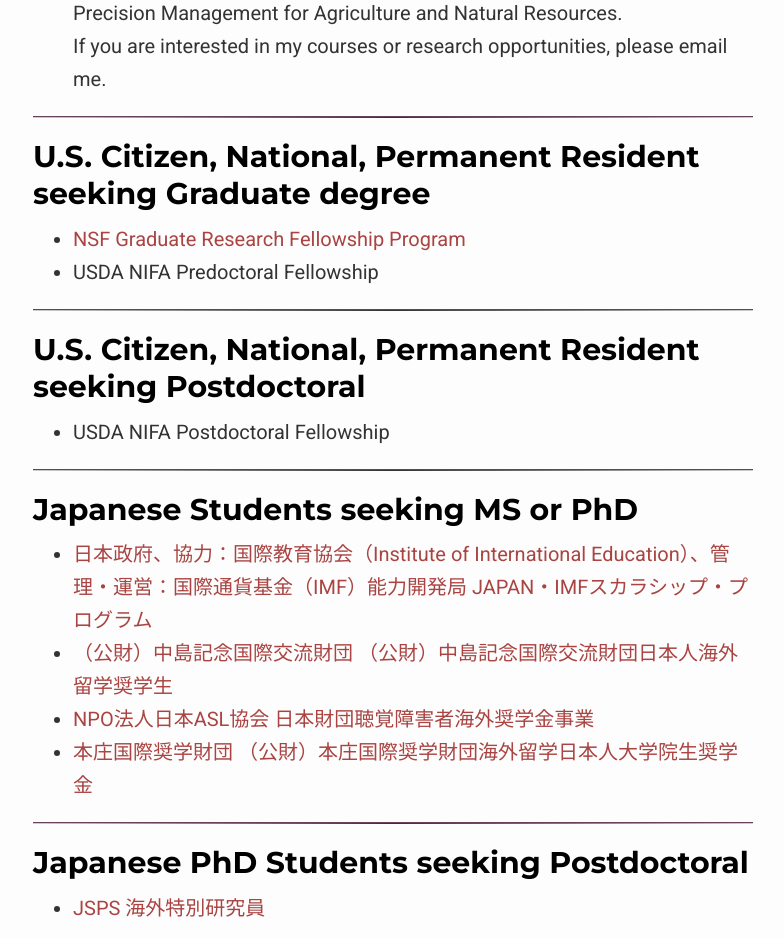
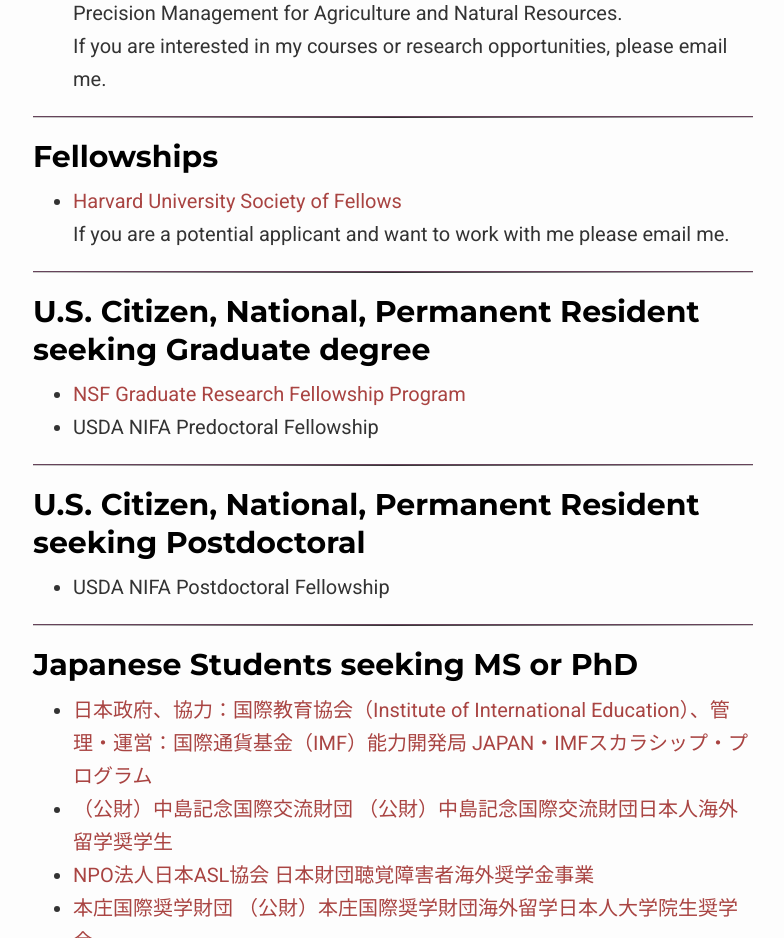
Before and after one commit to toshimzt/toshimzt.github.io, a plain HTML site: page post/opportunities/index.html in a window 1280 px wide. Shown: the part 1020-1958 px from the top of the page, without its empty margins (247-1031 px from the left). Drawn offline with nearby package versions, Linux system fonts and the light colour scheme; some icons are missing.

Commit message:
Added a fellowship application link to the opportunities page for harvards society of fellows

```diff
--- a/post/opportunities/index.html
+++ b/post/opportunities/index.html
@@ -194,6 +194,13 @@
                 <li style="list-style-type: none;">If you are interested in my courses or research opportunities, please email me.</li>
             </ul>
             <hr style="margin-top: 20px; border: 0; border-top: 1px solid #66435A;">
+            <h2 id="phd"><strong>Fellowships</strong></h2>
+            <ul>
+                <li><a href="https://socfell.fas.harvard.edu/nomination-procedure"
+                    target="_blank" rel="noopener">Harvard University Society of Fellows</a></li>
+                <li style="list-style-type: none;">If you are a potential applicant and want to work with me please email me.</li>
+            </ul>
+            <hr style="margin-top: 20px; border: 0; border-top: 1px solid #66435A;">
             <h2 id="phd"><strong>U.S. Citizen, National, Permanent Resident seeking Graduate degree</strong></h2>
             <ul>
                 <li><a href="https://new.nsf.gov/funding/opportunities/grfp-nsf-graduate-research-fellowship-program"
```
